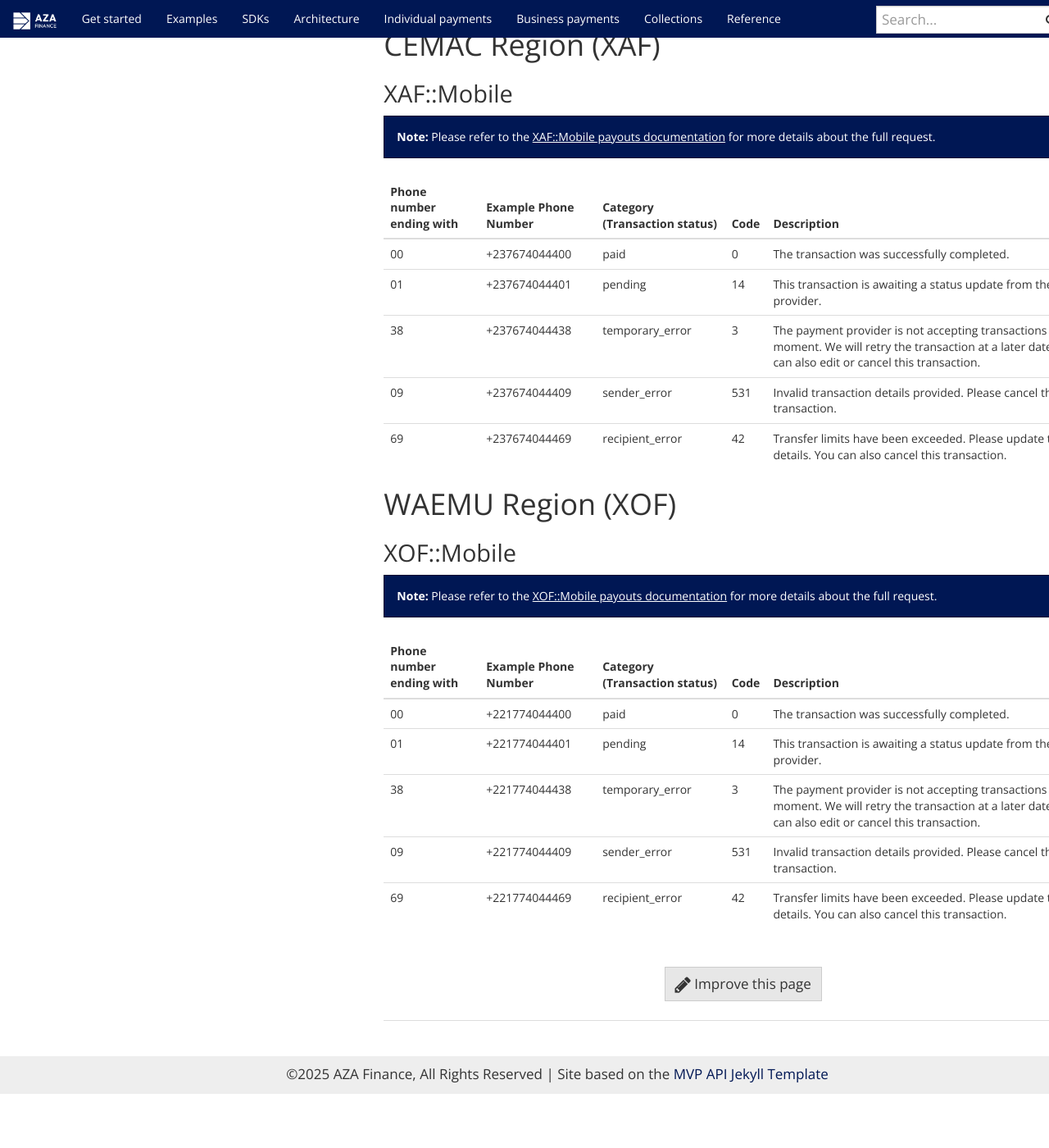
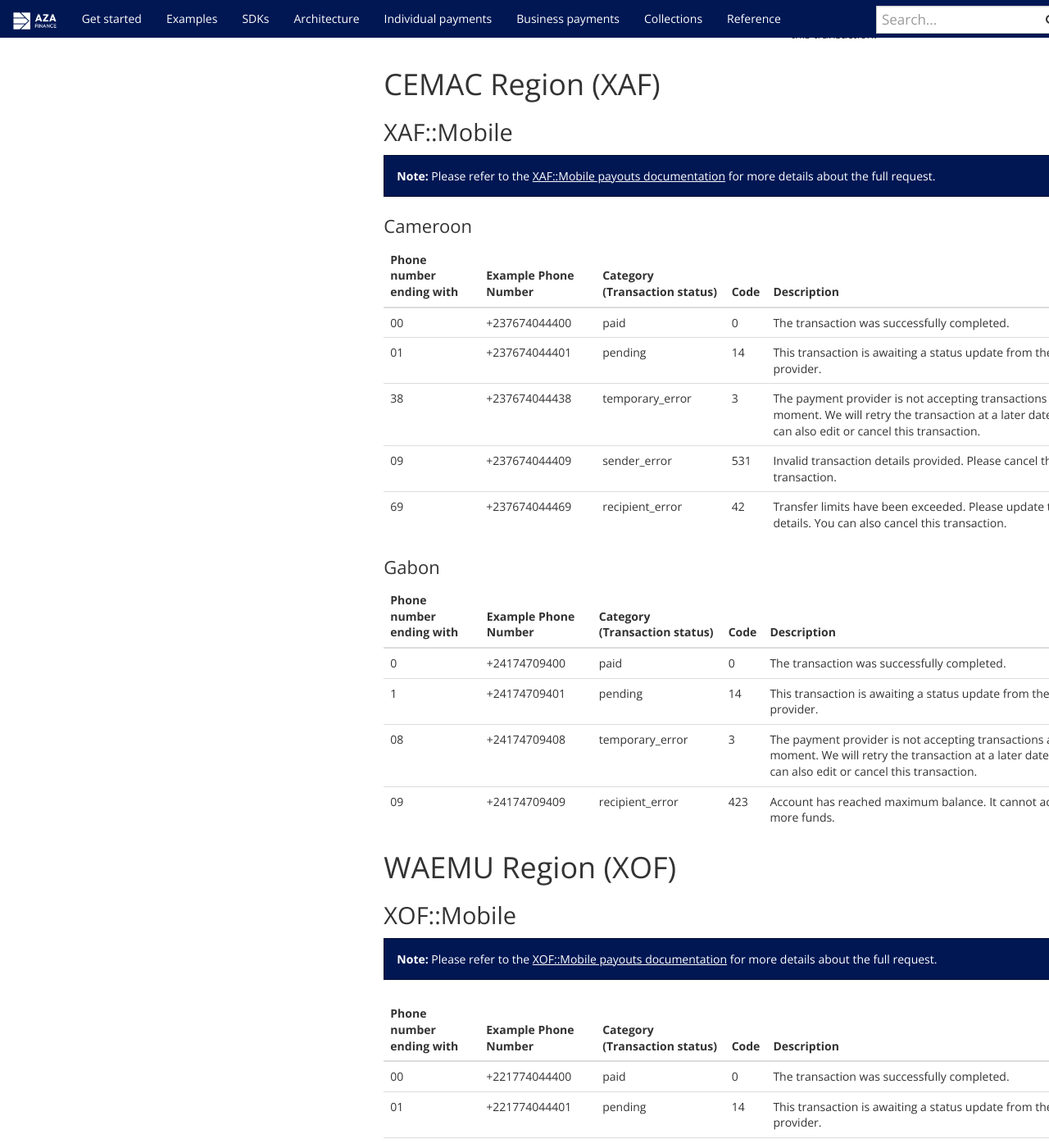
Before and after one commit to transferzero/api-documentation, a Jekyll site: the page built from _docs/sandbox-testing.md, in a window 1280 px wide and 1400 px high, scrolled down 7920 px. Shown: the whole window at 82% size. Built offline with Jekyll 4.4.1, drawn with Linux system fonts in a browser that asks for light colours; nearby versions of some CDN libraries; comment, search, counter and statistics services are not loaded; before the commit the page ends 9254 px from its top, so only the background shows below that.

Commit message:
BTA-15529 Update XAF mobile Gabon sandbox testing (#296)
BTA-15529 Update XAF mobile Gabon sandbox testing

Changes
-------

- Adds Gabon to XAF mobile sandbox testing page.

![XAF mobile sandbox](https://github.com/user-attachments/assets/d8a23620-f2ae-4d48-a4f2-15931a1f8dbf)

```diff
--- a/_docs/sandbox-testing.md
+++ b/_docs/sandbox-testing.md
@@ -438,6 +438,8 @@ Kindly reference the table below when testing our simulated payout feature, show
   **Note:** Please refer to the [XAF::Mobile payouts documentation]({{ "/docs/individual-payments/" | prepend: site.baseurl }}#xafmobile) for more details about the full request.
 </div>
 
+#### Cameroon
+
 | Phone number ending with | Example Phone Number | Category (Transaction status) | Code | Description |
 |--------------------------|----------------------|-------------------------------|------|-------------|
 | 00                       | +237674044400        | paid                          | 0    | The transaction was successfully completed. |
@@ -445,6 +447,15 @@ Kindly reference the table below when testing our simulated payout feature, show
 | 38                       | +237674044438        | temporary_error               | 3    | The payment provider is not accepting transactions at the moment. We will retry the transaction at a later date. You can also edit or cancel this transaction. |
 | 09                       | +237674044409        | sender_error                  | 531  | Invalid transaction details provided. Please cancel this transaction. |
 | 69                       | +237674044469        | recipient_error               | 42   | Transfer limits have been exceeded. Please update the details. You can also cancel this transaction. |
+
+#### Gabon
+
+| Phone number ending with | Example Phone Number | Category (Transaction status) | Code | Description |
+|--------------------------|----------------------|-------------------------------|------|-------------|
+| 0                        | +24174709400         | paid                          | 0    | The transaction was successfully completed. |
+| 1                        | +24174709401         | pending                       | 14   | This transaction is awaiting a status update from the provider. |
+| 08                       | +24174709408         | temporary_error               | 3    | The payment provider is not accepting transactions at the moment. We will retry the transaction at a later date. You can also edit or cancel this transaction. |
+| 09                       | +24174709409         | recipient_error               | 423  | Account has reached maximum balance. It cannot accept more funds. |
 
 ## WAEMU Region (XOF)
 ### XOF::Mobile
```
